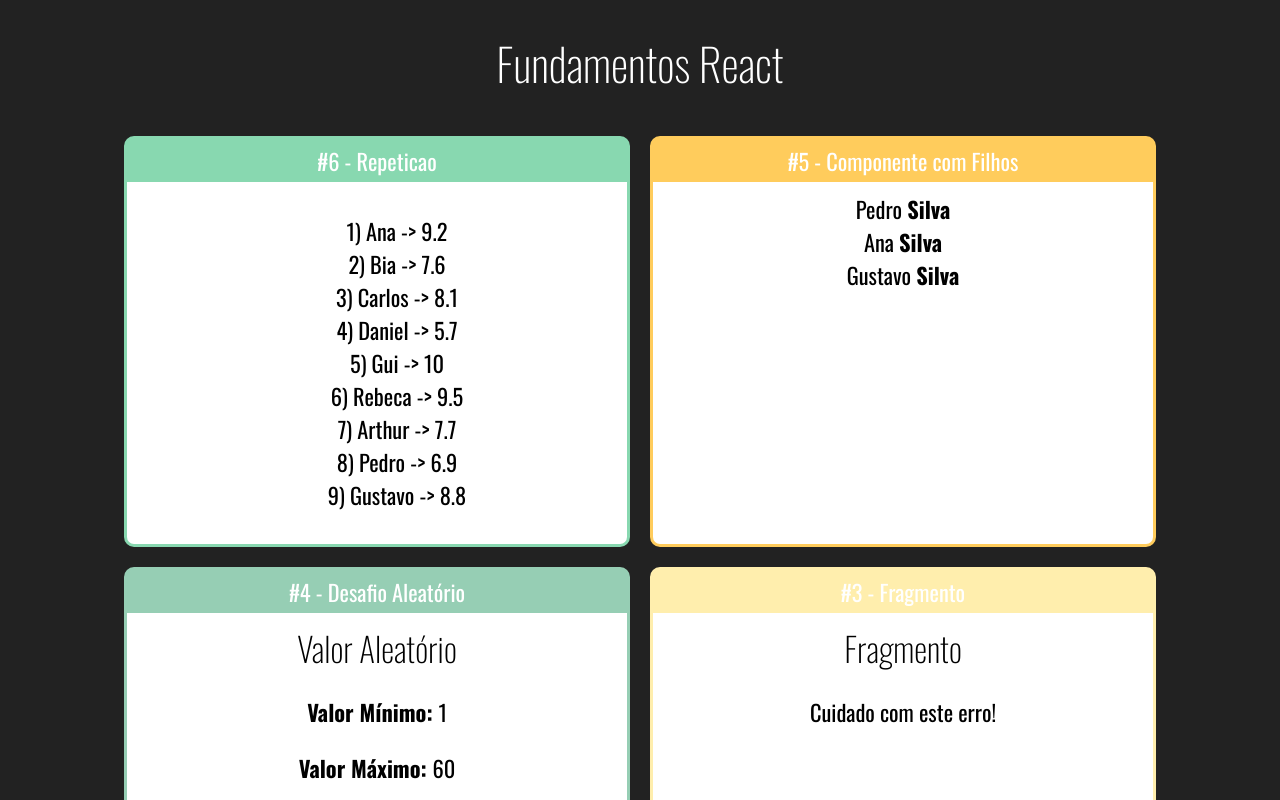
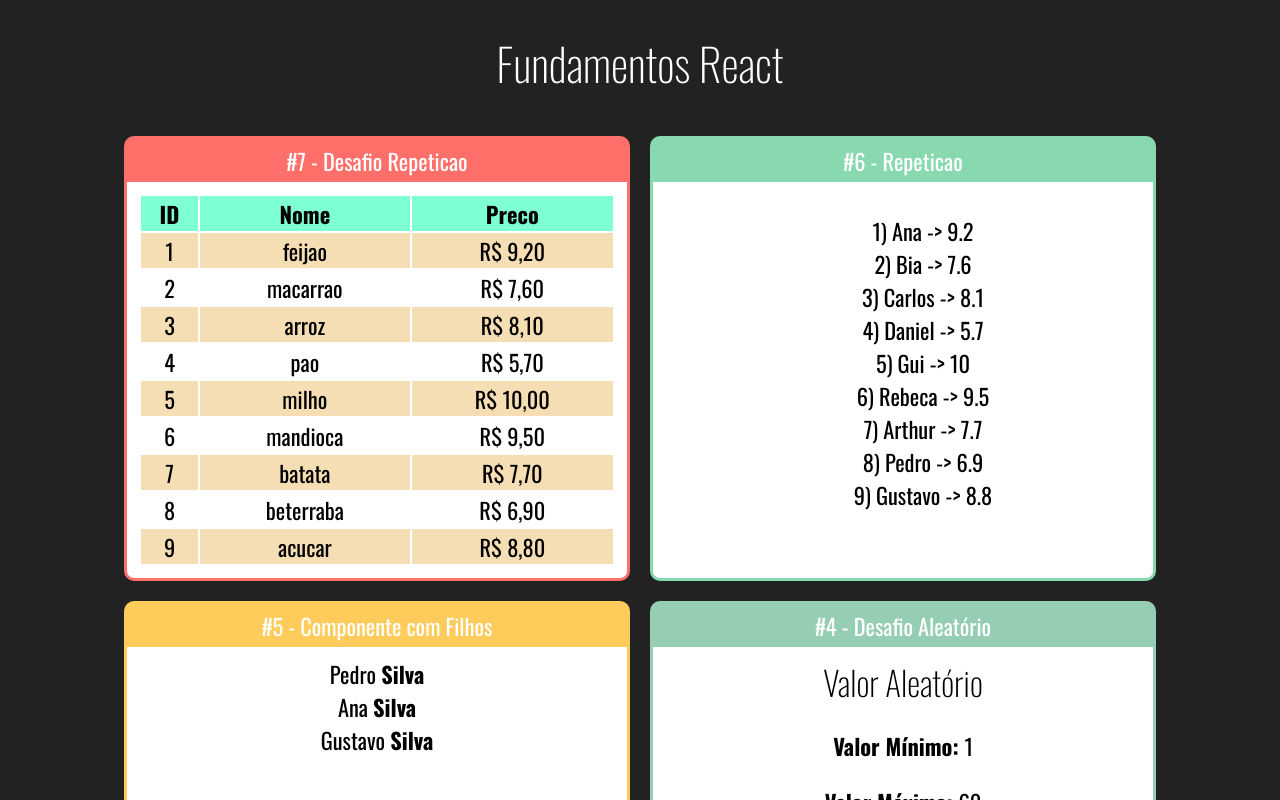
Before and after one commit to mbpfilho/React-Redux, a React (Create React App) app in the folder fundamentos-react/: page / in a window 1280 px wide. Shown: the top 800 px of the page. Built offline with nearby package versions, Linux system fonts and the light colour scheme.

Commit message:
desafio repeticao corrigido

```diff
--- a/fundamentos-react/src/App.jsx
+++ b/fundamentos-react/src/App.jsx
@@ -1,6 +1,7 @@
 import "./App.css"
 import React from "react"
 
+import TabelaProdutos from "./components/repeticao/TabelaProdutos"
 import ListaAlunos from "./components/repeticao/ListaAlunos"
 import Familia from "./components/basics/Familia"
 import FamiliaMembro from "./components/basics/FamiliaMembro"
@@ -16,6 +17,10 @@ export default function App(){
       <h1>Fundamentos React</h1>
 
       <div className="Cards">
+        <Card titulo="#7 - Desafio Repeticao" color="#ff6f69 ">
+          <table><TabelaProdutos></TabelaProdutos></table>
+        </Card>
+
         <Card titulo="#6 - Repeticao" color="#88d8b0 ">
           <ListaAlunos></ListaAlunos>
         </Card>
--- /dev/null
+++ b/fundamentos-react/src/components/repeticao/TabelaProdutos.css
@@ -0,0 +1,11 @@
+table{
+  width: 100%;
+}
+
+.TabelaProdutos th{
+  background-color: aquamarine;
+}
+
+.TabelaProdutos .Par{
+  background-color: wheat;
+}
--- /dev/null
+++ b/fundamentos-react/src/components/repeticao/TabelaProdutos.jsx
@@ -0,0 +1,29 @@
+/* eslint-disable import/no-anonymous-default-export */
+import "./TabelaProdutos.css"
+import React from "react"
+import produtos from "../../data/produtos";
+
+export default props=>{
+  const produtosLista=produtos.map((produto,i)=>{
+    return (
+      <tr key={produto.id} className={i%2==0?"Par":""}>
+        <td>{produto.id}</td><td>{produto.nome}</td><td>R$ {produto.preco.toFixed(2).replace(".",",")}</td>
+      </tr>
+    )
+  })
+  return(
+    <div className="TabelaProdutos">
+      <table>
+        <thead>
+          <tr>
+            <th>ID</th><th>Nome</th><th>Preco</th>
+          </tr>
+        </thead>
+
+        <tbody>
+          {produtosLista}
+        </tbody>
+        </table>
+    </div>
+  )
+}
--- /dev/null
+++ b/fundamentos-react/src/data/produtos.js
@@ -0,0 +1,12 @@
+/* eslint-disable import/no-anonymous-default-export */
+export default [
+  {id:1,nome:"feijao",preco:9.2},
+  {id:2,nome:"macarrao",preco:7.6},
+  {id:3,nome:"arroz",preco:8.1},
+  {id:4,nome:"pao",preco:5.7},
+  {id:5,nome:"milho",preco:10.0},
+  {id:6,nome:"mandioca",preco:9.5},
+  {id:7,nome:"batata",preco:7.7},
+  {id:8,nome:"beterraba",preco:6.9},
+  {id:9,nome:"acucar",preco:8.8}
+]
```
